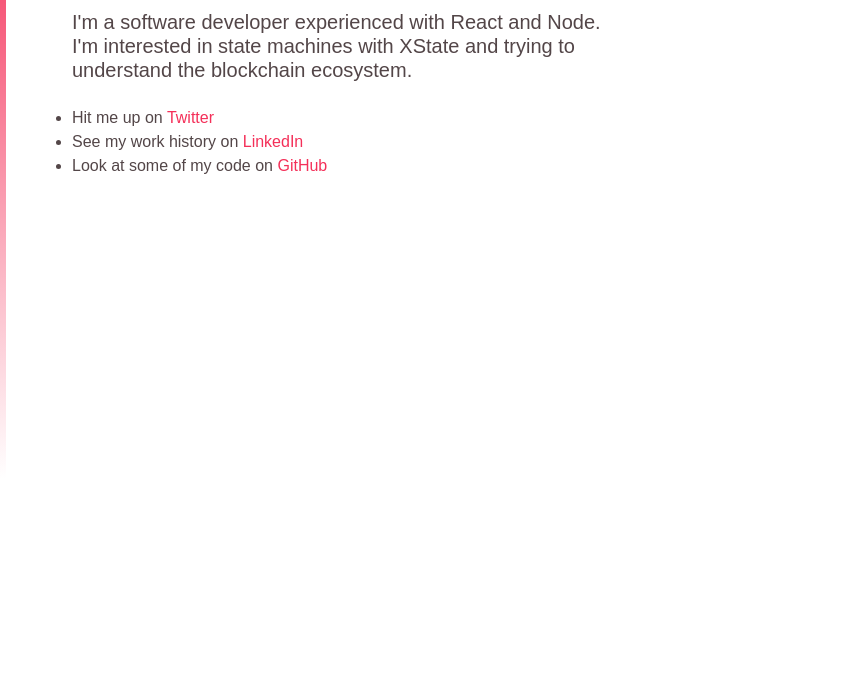
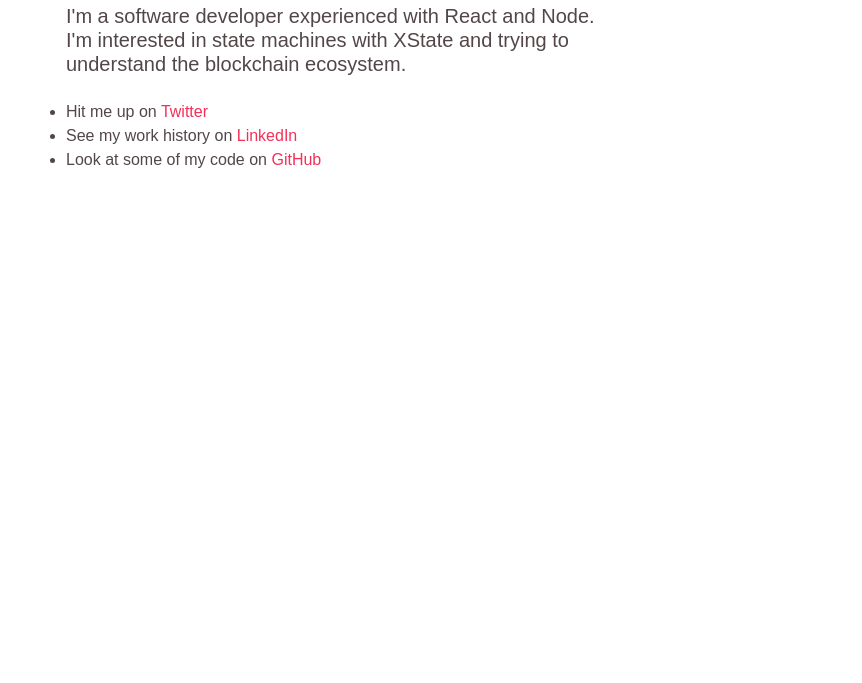
Before and after one commit to ncko/ncko.github.io, a plain HTML site: page index.html in a window 1280 px wide. Shown: the part 117-800 px from the top of the page, without its empty margins (0-862 px from the left). Drawn offline with Linux system fonts and the light colour scheme.

Commit message:
remove pink border

```diff
--- a/index.html
+++ b/index.html
@@ -72,10 +72,6 @@
 
         body {
             padding-top: calc(1.5rem - 6px);
-            border-top: 6px solid;
-            border-left: 6px solid;
-            border-image-slice: 1;
-            border-image-source: linear-gradient(145deg, #f43059, #fff 35%);
             height: 100%;
         }
 
```
